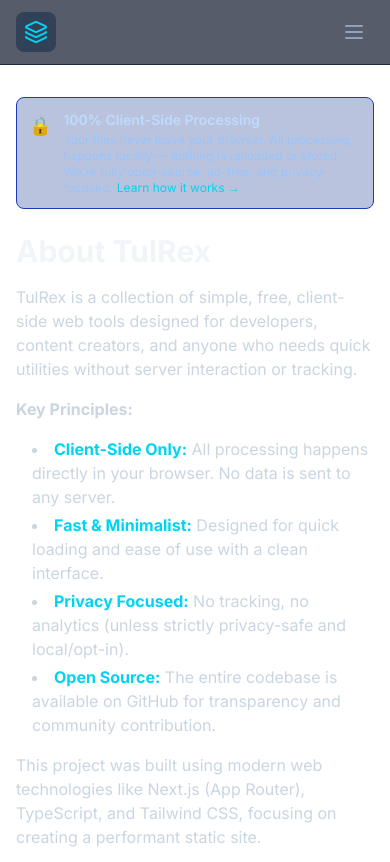
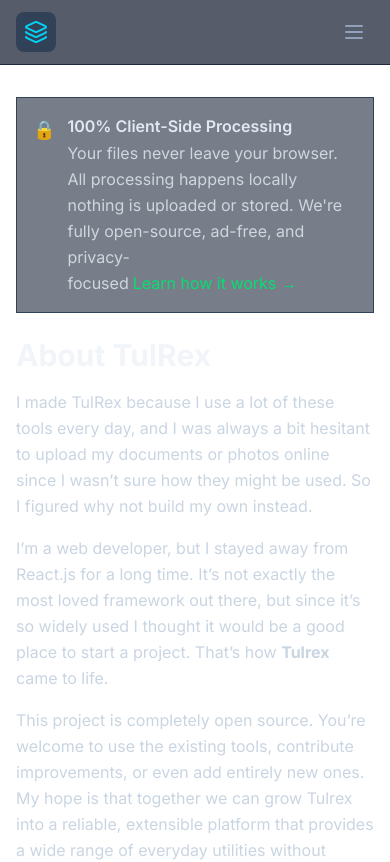
Before and after one commit to TheAbhijeet/tulrex, a Next.js app: page /about in a window 390 px wide. Shown: the top 862 px of the page. Built offline with nearby package versions, Linux system fonts and the light colour scheme; no server answers; what convert-units would draw is missing.

Commit message:
Added sonner

```diff
--- a/app/about/page.tsx
+++ b/app/about/page.tsx
@@ -10,9 +10,29 @@ export default function AboutPage() {
     const repoUrl = 'https://github.com/TheAbhijeet/tulrex';
 
     return (
-        <div>
+        <div className="prose md:max-w-4xl mx-auto">
             <h1 className="text-3xl font-bold mb-4 text-slate-100">About TulRex</h1>
-            <div className="space-y-4 text-slate-300">
+            <div className="space-y-4 leading-relaxed text-md text-slate-300">
+                <p>
+                    I made TulRex because I use a lot of these tools every day, and I was always a
+                    bit hesitant to upload my documents or photos online since I wasn’t sure how
+                    they might be used. So I figured why not build my own instead.
+                </p>
+
+                <p>
+                    I’m a web developer, but I stayed away from React.js for a long time. It’s not
+                    exactly the most loved framework out there, but since it’s so widely used I
+                    thought it would be a good place to start a project. That’s how{' '}
+                    <strong>Tulrex</strong> came to life.
+                </p>
+
+                <p>
+                    This project is completely open source. You’re welcome to use the existing
+                    tools, contribute improvements, or even add entirely new ones. My hope is that
+                    together we can grow Tulrex into a reliable, extensible platform that provides a
+                    wide range of everyday utilities without compromising user privacy.
+                </p>
+
                 <p>
                     TulRex is a collection of simple, free, client-side web tools designed for
                     developers, content creators, and anyone who needs quick utilities without
--- a/app/components/layout/ClientSideInfoBlock.tsx
+++ b/app/components/layout/ClientSideInfoBlock.tsx
@@ -2,20 +2,19 @@ import Link from 'next/link';
 
 export default function ClientSideInfoBlock() {
     return (
-        <div className="mb-6 p-3 border border-blue-800 bg-blue-900/30 rounded-lg text-blue-200 text-sm">
+        <div className="mb-6 p-4  border border-slate-700 bg-slate-800/60 text-slate-200 text-md ">
             <div className="flex items-start gap-3">
                 <span className="text-lg mt-0.5" aria-hidden="true">
                     🔒
                 </span>
                 <div>
                     <strong className="font-semibold">100% Client-Side Processing</strong>
-                    <p className="text-blue-300/80 text-xs mt-0.5">
-                        Your files never leave your browser. All processing happens locally —
-                        nothing is uploaded or stored. We're fully open-source, ad-free, and
-                        privacy-focused.
+                    <p className="text-gray-300 leading-relaxed text-md mt-0.5">
+                        Your files never leave your browser. All processing happens locally nothing
+                        is uploaded or stored. We're fully open-source, ad-free, and privacy-focused
                         <Link
                             href="/about#privacy"
-                            className="ml-1 text-cyan-400 hover:text-cyan-300 hover:underline whitespace-nowrap"
+                            className="ml-1 text-green-400 hover:text-green-300 hover:underline whitespace-nowrap"
                         >
                             Learn how it works →
                         </Link>
--- a/app/hooks/useCopyToClipboard.ts
+++ b/app/hooks/useCopyToClipboard.ts
@@ -1,6 +1,7 @@
 'use client';
 
 import { useState, useCallback } from 'react';
+import { toast } from 'sonner';
 
 type CopyStatus = 'idle' | 'copied' | 'error';
 
@@ -13,6 +14,7 @@ export function useCopyToClipboard(timeout = 2000): [CopyStatus, (text: string)
                 .writeText(text)
                 .then(() => {
                     setStatus('copied');
+                    toast.success('Copied to clipboard.');
                     const timer = setTimeout(() => setStatus('idle'), timeout);
                     return () => clearTimeout(timer);
                 })
--- a/app/layout.tsx
+++ b/app/layout.tsx
@@ -5,6 +5,7 @@ import Header from './components/layout/Header';
 import Footer from './components/layout/Footer';
 import ClientSideInfoBlock from './components/layout/ClientSideInfoBlock';
 import SponsorBlock from './components/layout/SponsorBlock';
+import { Toaster } from 'sonner';
 
 const inter = Inter({ subsets: ['latin'] });
 
@@ -83,6 +84,7 @@ export default function RootLayout({
 
                 {/* Place SponsorBlock between main content and footer */}
                 <SponsorBlock />
+                <Toaster theme="light" position="top-center" />
 
                 <Footer />
             </body>
--- a/app/lib/utils.ts
+++ b/app/lib/utils.ts
@@ -1,4 +1,5 @@
 import { JSONValue } from '@/types/common';
+import { toast } from "sonner";
 
 export function slugify(text: string): string {
     return text
@@ -36,3 +37,14 @@ export function isArrayOfObjects(value: unknown): value is Record<string, unknow
         value.every((item) => typeof item === 'object' && item !== null && !Array.isArray(item))
     );
 }
+
+
+
+export async function copyToClipboard(text: string) {
+  try {
+    await navigator.clipboard.writeText(text);
+    toast.success("Copied to clipboard!");
+  } catch {
+    toast.error("Failed to copy.");
+  }
+}
--- a/app/tools/minifiers/CssMinifier.tsx
+++ b/app/tools/minifiers/CssMinifier.tsx
@@ -3,17 +3,16 @@ import { useState, useCallback } from 'react';
 import * as csso from 'csso';
 import TextareaInput from '@/components/ui/TextareaInput';
 import Button from '@/components/ui/Button';
-import { useCopyToClipboard } from '@/hooks/useCopyToClipboard';
 import { FaCopy } from 'react-icons/fa';
 import CodeMirror from '@uiw/react-codemirror';
 import { css } from '@codemirror/lang-css';
-import { dracula } from '@uiw/codemirror-theme-dracula';
+import { tokyoNight } from '@uiw/codemirror-theme-tokyo-night';
+import { copyToClipboard } from '@/lib/utils';
 
 export default function CssMinifier() {
     const [cssInput, setCssInput] = useState('');
     const [minifiedOutput, setMinifiedOutput] = useState('');
     const [error, setError] = useState('');
-    const [copyStatus, copy] = useCopyToClipboard();
 
     const handleMinify = useCallback(() => {
         setError('');
@@ -23,7 +22,12 @@ export default function CssMinifier() {
         }
         try {
             const result = csso.minify(cssInput);
+            console.log(result);
             setMinifiedOutput(result.css);
+            if (result.css === '') {
+                setError('Invalid Input failed to minify CSS');
+                setMinifiedOutput(cssInput);
+            }
         } catch (err) {
             if (err instanceof Error) {
                 setError(`Minification failed: ${err.message}`);
@@ -35,8 +39,14 @@ export default function CssMinifier() {
         }
     }, [cssInput]);
 
+    const handleClear = () => {
+        setMinifiedOutput('');
+        setCssInput('');
+        setError('');
+    };
+
     return (
-        <div className="grid grid-cols-1 md:grid-cols-2 gap-4">
+        <div className="grid grid-cols-1 md:grid-cols-2 gap-4 text-md">
             <div className="space-y-3">
                 <label
                     htmlFor="css-minify-input"
@@ -47,18 +57,22 @@ export default function CssMinifier() {
 
                 <CodeMirror
                     value={cssInput}
-                    height="300px"
+                    height="330px"
                     id="css-minify-input"
                     extensions={[css()]}
+                    className="text-md"
                     onChange={(value) => setCssInput(value)}
-                    theme={dracula}
+                    theme={tokyoNight}
                     basicSetup={{
                         lineNumbers: true,
                     }}
                 />
+                {error && <p className="text-red-400 text-lg mt-2">{error}</p>}
 
                 <Button onClick={handleMinify}>Minify CSS</Button>
-                {error && <p className="text-red-400 text-sm mt-2">{error}</p>}
+                <Button className="ml-3" variant="secondary" onClick={handleClear}>
+                    Clear
+                </Button>
             </div>
             <div className="space-y-3">
                 <div className="flex justify-between items-center">
@@ -69,7 +83,7 @@ export default function CssMinifier() {
                         Minified Output:
                     </label>
                     <button
-                        onClick={() => copy(minifiedOutput)}
+                        onClick={() => copyToClipboard(minifiedOutput)}
                         disabled={!minifiedOutput}
                         className="p-1.5 text-slate-400 hover:text-cyan-400 bg-slate-700 hover:bg-slate-600 rounded disabled:opacity-50 focus:outline-none focus:ring-1 focus:ring-cyan-500"
                         title="Copy Minified CSS"
@@ -84,11 +98,8 @@ export default function CssMinifier() {
                     readOnly
                     rows={15}
                     placeholder="Minified CSS will appear here..."
-                    className="font-mono text-sm bg-slate-900 border-slate-700"
+                    className="font-mono text-sm bg-slate-900 border-slate-700 text-md"
                 />
-                {copyStatus === 'copied' && (
-                    <p className="text-xs text-green-400 mt-1 text-right">Copied!</p>
-                )}
             </div>
         </div>
     );
--- a/package.json
+++ b/package.json
@@ -28,6 +28,7 @@
         "@types/qrcode": "^1.5.5",
         "@types/tinycolor2": "^1.4.6",
         "@uiw/codemirror-theme-dracula": "^4.24.1",
+        "@uiw/codemirror-theme-tokyo-night": "^4.25.1",
         "@uiw/react-codemirror": "^4.24.1",
         "browser-image-compression": "^2.0.2",
         "convert-units": "^2.3.4",
@@ -54,6 +55,7 @@
         "react-icons": "^5.5.0",
         "react-qr-code": "^2.0.18",
         "react-syntax-highlighter": "^15.6.1",
+        "sonner": "^2.0.7",
         "terser": "^5.43.1",
         "tinycolor2": "^1.6.0",
         "xlsx": "^0.18.5"
@@ -70,6 +72,8 @@
         "@types/react-syntax-highlighter": "^15.5.13",
         "eslint": "^9.31.0",
         "eslint-config-next": "^15.4.3",
+        "eslint-config-prettier": "^10.1.8",
+        "eslint-plugin-prettier": "^5.5.4",
         "knip": "^5.62.0",
         "prettier": "^3.6.2",
         "tailwindcss": "^4.1.11",
```
Also changed, not shown: 1 other file (tests, documents, lock files or other folders).
